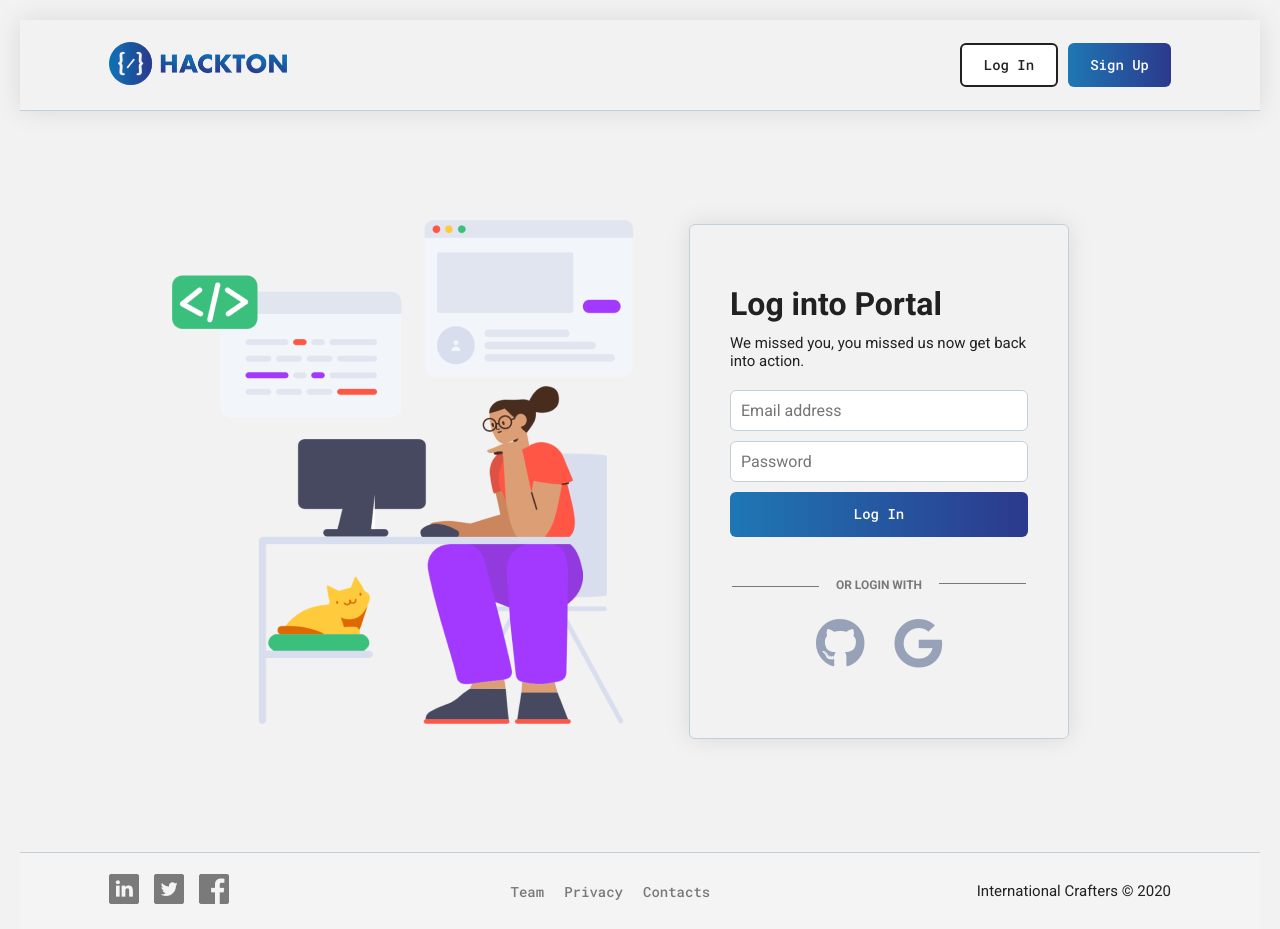
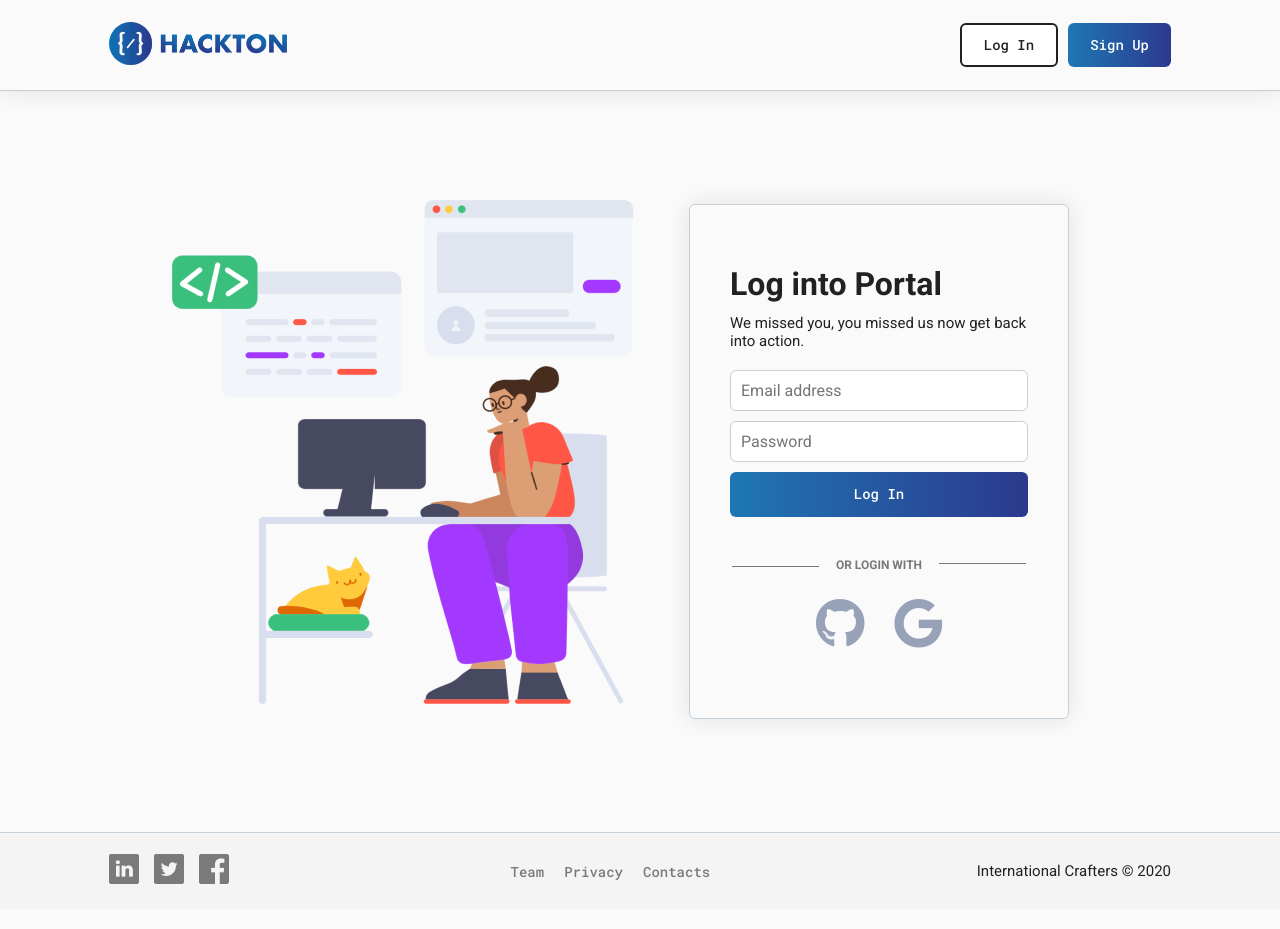
Before and after one commit to LABS-EU3/hackton-frontend, a React (Create React App) app: page /login in a window 1280 px wide. Built offline with nearby package versions, Linux system fonts and the light colour scheme; no server answers.

Commit message:
remove unwanted body styles

```diff
--- a/src/components/atoms/TagsInput.css
+++ b/src/components/atoms/TagsInput.css
@@ -1,11 +1,6 @@
 * {
   font-family: "Roboto", sans-serif;
   font-size: 16px;
-}
-
-body {
-  background: #f2f2f2;
-  padding: 20px;
 }
 
 .input-tag {
```
